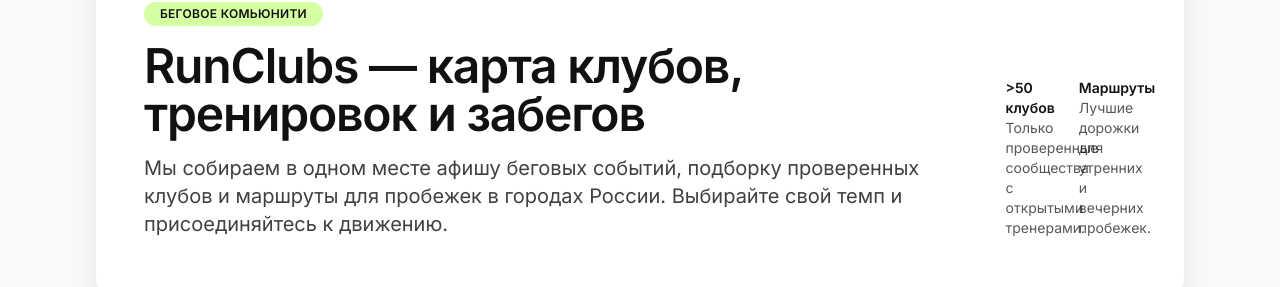
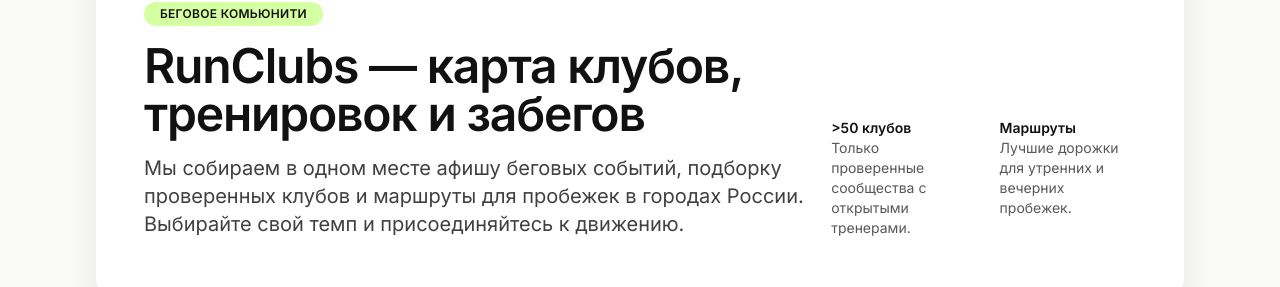
Before and after one commit to droptoptri/runclubs-platform, a Next.js app: page / in a window 1280 px wide. Shown: the part 182-469 px from the top of the page. Built offline with nearby package versions, Linux system fonts and the light colour scheme; no server answers.

Commit message:
fix(landing): исправлен блок статистики (>50 клубов, маршруты)

```diff
--- a/app/page.tsx
+++ b/app/page.tsx
@@ -21,7 +21,7 @@
               {COPY.hero.tagline}
             </p>
           </div>
-          <dl className="grid grid-cols-2 gap-4 text-sm text-ink/70 md:w-72">
+          <dl className="grid grid-cols-1 sm:grid-cols-2 gap-x-8 gap-y-2 text-sm text-ink/70 md:max-w-[26rem]">
             <div>
               <dt className="font-semibold text-ink">&gt;50 клубов</dt>
               <dd>{COPY.clubs.subtitle}</dd>
```
